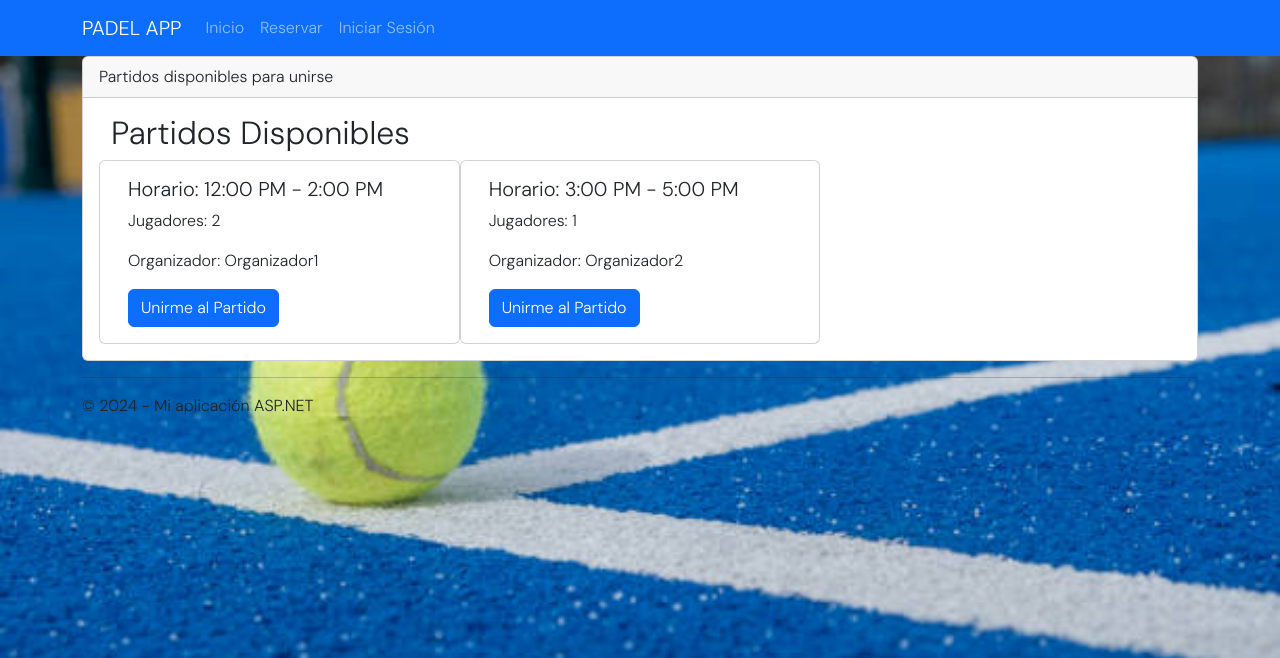
After one commit to valencarballo1/PadelAPP, an ASP.NET MVC app: template Views/Partido/Disponibles.cshtml in a window 1280 px wide. The commit adds this page. Shown: the top 658 px of the page. Run offline with ASP.NET Core 8 and stand-ins for ASP.NET MVC 5, Linux system fonts and the light colour scheme; the template is opened without the code that fills it, so the values that code supplies are empty; the project's own start-up code is not run, and a stand-in starts its controllers and pages; some libraries are stand-ins or nearby versions.

Commit message:
Vista para unirse a los partidos disponibles

```diff
--- a/Views/Home/Index.cshtml
+++ b/Views/Home/Index.cshtml
@@ -15,7 +15,7 @@
             </div>
             <div class="col-md-12 d-flex justify-content-center">
                 <div>
-                    <a class="btn btn-success" href="@Url.Action("Reserva", "Home")"><i class="material-icons">Reservar</i></a>
+                    <a class="btn btn-success" href="@Url.Action("Reserva", "Home")"><i class="bi bi-calendar-plus">Reservar</i></a>
                 </div>
             </div>
         </div>
@@ -30,8 +30,8 @@
                 <p class="lead text-center">Reserva tu cancha y ¡arma tu partido! 🎾 Si faltan jugadores, otros podrán unirse a tu reserva para disfrutar juntos del juego. 🤝</p>
             </div>
             <div class="d-flex justify-content-between">
-                <a class="btn btn-success" ><i class="bi bi-calendar-plus">Unirse</i></a>
-                <a class="btn btn-success" href="@Url.Action("CrearPartido", "Home")"><i class="bi bi-calendar-plus">Crear</i></a>
+                <a class="btn btn-success"href="@Url.Action("Disponibles", "Partido")"><i class="bi bi-joystick">Unirse</i></a>
+                <a class="btn btn-success" href="@Url.Action("Crear", "Partido")"><i class="bi bi-calendar-plus">Crear</i></a>
             </div>
         </div>
     </div>
--- a/Views/Home/CrearPartido.cshtml
+++ b/Views/Partido/Crear.cshtml
@@ -1,6 +1,6 @@
 
 @{
-    ViewBag.Title = "CrearPartido";
+    ViewBag.Title = "Crear";
 }
 
 <div class="card">
--- /dev/null
+++ b/Views/Partido/Disponibles.cshtml
@@ -0,0 +1,59 @@
+
+@{
+    ViewBag.Title = "Disponibles";
+}
+
+<div class="card">
+    <div class="card-header">
+        Partidos disponibles para unirse
+    </div>
+
+    <div class="card-body">
+        <div class="container">
+            <h2>Partidos Disponibles</h2>
+            <div id="partidos-container" class="row"></div>
+        </div>
+    </div>
+
+</div>
+
+<script>
+  // Simula una solicitud AJAX
+  // En tu aplicación, deberías realizar una solicitud AJAX real a tu servidor
+  // y manejar la respuesta de la manera adecuada.
+  const partidosDisponibles = [
+    { HorarioDesde: "12:00 PM", HorarioHasta: "2:00 PM", CantidadDeJugadores: 2, UsuarioNombre: "Organizador1" },
+    { HorarioDesde: "3:00 PM", HorarioHasta: "5:00 PM", CantidadDeJugadores: 1, UsuarioNombre: "Organizador2" },
+    // ... más objetos de partidos
+  ];
+
+  // Obtén el contenedor de partidos
+  const partidosContainer = document.getElementById('partidos-container');
+
+  // Función para crear una tarjeta
+  function crearTarjeta(partido) {
+    const card = document.createElement('div');
+    card.classList.add('card', 'col-md-4');
+
+    card.innerHTML = `
+      <div class="card-body">
+        <h5 class="card-title">Horario: ${partido.HorarioDesde} - ${partido.HorarioHasta}</h5>
+        <p class="card-text">Jugadores: ${partido.CantidadDeJugadores}</p>
+        <p class="card-text">Organizador: ${partido.UsuarioNombre}</p>
+        <a href="#" class="btn btn-primary">Unirme al Partido</a>
+      </div>
+    `;
+
+    return card;
+  }
+
+  // Manejar la respuesta de la solicitud AJAX
+  // En este ejemplo, se utiliza un setTimeout para simular una solicitud asíncrona
+  setTimeout(() => {
+    partidosDisponibles.forEach(partido => {
+      const card = crearTarjeta(partido);
+      partidosContainer.appendChild(card);
+    });
+  }, 1000); // Simulando una respuesta después de 1 segundo (puedes ajustar esto)
+
+</script>
```
Also changed, not shown: Controllers/PartidoController.cs (+10 -0 lines), ReservaPadel.csproj.
